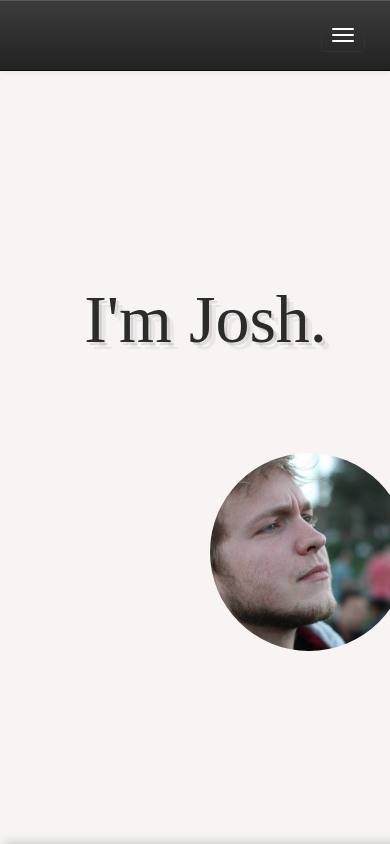
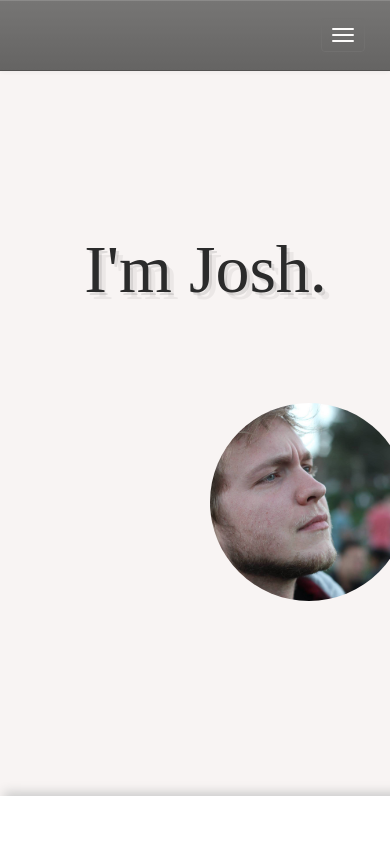
Before and after one commit to JReed21/JReed21.github.io, a plain HTML site: page index.html in a window 390 px wide. Shown: the top 844 px of the page. Drawn offline with nearby package versions, Linux system fonts and the light colour scheme.

Commit message:
Removed apple-mobile-web-app capable from meta. Seemed to be interfering with the scalability of webpage.
Added upper constraint on window scroll function. Causing toolbar to
fade at top of page.

Removed under construction.

```diff
--- a/css/main.css
+++ b/css/main.css
@@ -174,8 +174,8 @@ a:visited{
 html, body {
     background: linear-gradient(#F8F4F3 50%, #898787 50%);
     background-color: #898787;
-    width: 100%;
-    height: 100%;
+    max-width: 100%;
+    max-height: 100%;
     overflow-x: hidden;
     font-family: "Alegreya Sans";
 }
--- a/index.html
+++ b/index.html
@@ -7,17 +7,8 @@
         <meta charset="utf-8">
         <meta http-equiv="X-UA-Compatible" content="IE=edge,chrome=1">
         <title></title>
-        <meta name="description" content="">
         <meta name="viewport" content="width=device-width; initial-scale = 1.0; maximum-scale=1.0; user-scalable=no" />
-        <meta name="apple-mobile-web-app-capable" content="yes"/>
-        <link rel="apple-touch-icon" href="apple-touch-icon.png">
         <link rel="stylesheet" href="css/bootstrap.min.css">
-        <style>
-            body {
-                padding-top: 50px;
-                padding-bottom: 20px;
-            }
-		</style>
         <link rel="stylesheet" href="./colorbox-master/colorbox.css">
         <link rel="stylesheet" href="./css/bootstrap-theme.min.css">
         <link rel="stylesheet" href="./css/main.css">
@@ -111,7 +102,7 @@
 
         <script src="js/vendor/bootstrap.min.js"></script>
         <script src="js/plugins.js"></script>
-        <script src="js/main.js"></script>
+        <script src="./js/main.js"></script>
 
         <!-- Google Analytics: change UA-XXXXX-X to be your site's ID. -->
         <script>
--- a/js/main.js
+++ b/js/main.js
@@ -6,7 +6,7 @@ $(document).ready(function() {
 
     $(window).scroll(function (e) {
         var fromTopWindow = $(this).scrollTop();
-        if(fromTopWindow <= 800) {
+        if(fromTopWindow <= 800 && fromTopWindow >= 0) {
             $(".scrolled").css('display','block');
             $(".scrolled").css('opacity', (480 /fromTopWindow));
         }
```
Also changed, not shown: portfolio.html (+1 -2 lines), 1 other file.
